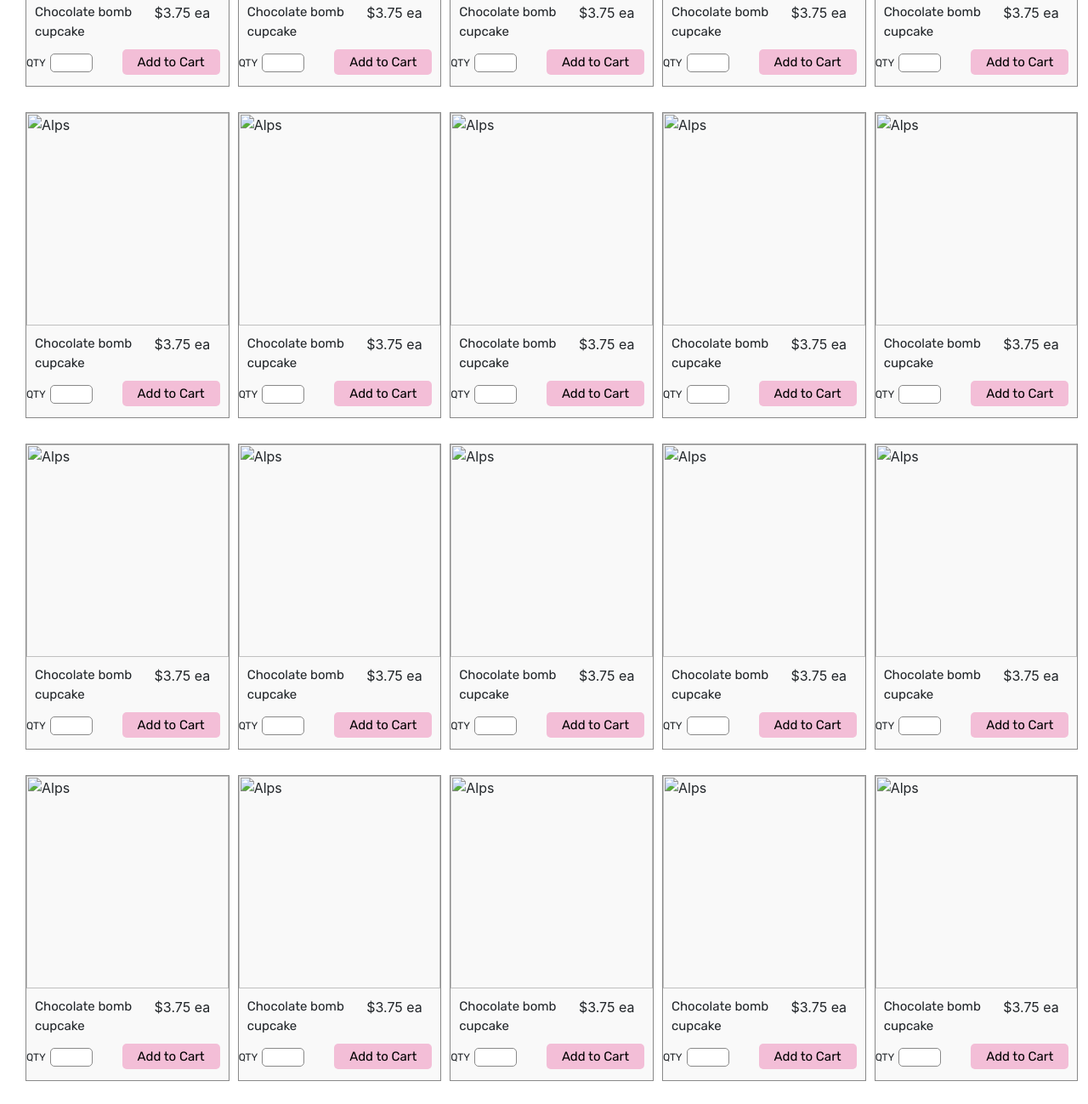
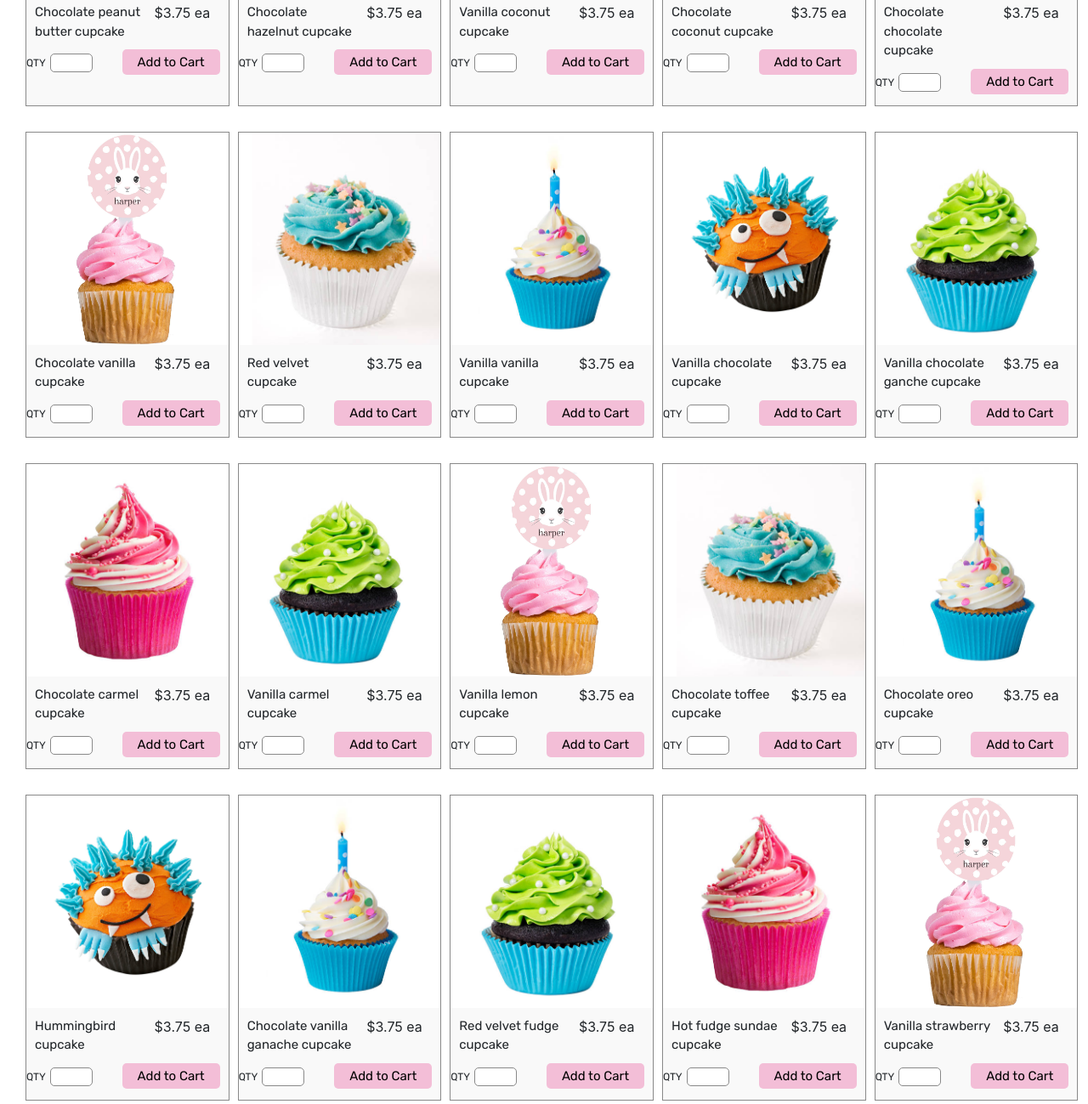
Before and after one commit to SeulgiH15/ux_ui_hw_final_project_group_5, a plain HTML site: page product_v1/index.html in a window 1280 px wide. Shown: the part 907-2206 px from the top of the page at 85% size. Drawn offline with nearby package versions, Linux system fonts and the light colour scheme.

Commit message:
v2 update
image update
update cart icon on nav bar
enlarged the logo size on nav bar

```diff
--- a/product_v1/css/index.css
+++ b/product_v1/css/index.css
@@ -14,7 +14,7 @@
 .logo {
     width: 20%;
     background-image: url(../images/logo3.png);
-    background-size: 40%;
+    background-size: 60%;
     background-repeat: no-repeat;
     background-position: center;
 }
@@ -38,6 +38,14 @@
     color: black;
 }
 
+.cart {
+    width: 20%;
+    margin-left: 75%;
+    background-image: url(../images/Cart.png);
+    background-repeat: no-repeat;
+    background-size: 18%;
+    background-position: center;
+}
 
 /*Title*/
 
@@ -88,7 +96,11 @@
 
 .dozen_img {
     width: 45%;
-    background-color: pink;
+    background-image: url(../images/dozen.png);
+    background-size: 100%;
+    background-repeat: no-repeat;
+    background-position: center;
+    margin-left: 5px;
 }
 
 .dozen_order {
--- a/product_v1/index.html
+++ b/product_v1/index.html
@@ -16,6 +16,7 @@
             <a href="#" class="active">About us</a>
             <a href="#" class="active">My orders</a>
           </div>
+          <div class="cart"></div>
         </div>
 
         <div class="title">
@@ -49,9 +50,9 @@
 
         <div class="card_section1">
           <div class="Product">
-            <img src="img_snowtops.jpg" alt="Alps">
+            <img src="images/Cupcake1.png" alt="Alps">
             <div class="cupcake_info">
-              <div class="name">Chocolate bomb cupcake</div>
+              <div class="name">Chocolate peanut butter cupcake</div>
               <div class="price">$3.75 ea</div>
             </div>
             <div class="order_button">
@@ -67,9 +68,9 @@
             </div>
           </div>
           <div class="Product">
-            <img src="img_snowtops.jpg" alt="Alps">
+            <img src="images/Cupcake2.png" alt="Alps">
             <div class="cupcake_info">
-              <div class="name">Chocolate bomb cupcake</div>
+              <div class="name">Chocolate hazelnut cupcake</div>
               <div class="price">$3.75 ea</div>
             </div>
             <div class="order_button">
@@ -85,9 +86,9 @@
             </div>
           </div>
           <div class="Product">
-            <img src="img_snowtops.jpg" alt="Alps">
+            <img src="images/Cupcake3.png" alt="Alps">
             <div class="cupcake_info">
-              <div class="name">Chocolate bomb cupcake</div>
+              <div class="name">Vanilla coconut cupcake</div>
               <div class="price">$3.75 ea</div>
             </div>
             <div class="order_button">
@@ -103,9 +104,9 @@
             </div>
           </div>
           <div class="Product">
-            <img src="img_snowtops.jpg" alt="Alps">
+            <img src="images/Cupcake4.png" alt="Alps">
             <div class="cupcake_info">
-              <div class="name">Chocolate bomb cupcake</div>
+              <div class="name">Chocolate coconut cupcake</div>
               <div class="price">$3.75 ea</div>
             </div>
             <div class="order_button">
@@ -121,9 +122,9 @@
             </div>
           </div>
           <div class="Product">
-            <img src="img_snowtops.jpg" alt="Alps">
+            <img src="images/Cupcake5.png" alt="Alps">
             <div class="cupcake_info">
-              <div class="name">Chocolate bomb cupcake</div>
+              <div class="name">Chocolate chocolate cupcake</div>
               <div class="price">$3.75 ea</div>
             </div>
             <div class="order_button">
@@ -143,9 +144,9 @@
 
         <div class="card_section2">
           <div class="Product">
-            <img src="img_snowtops.jpg" alt="Alps">
+            <img src="images/Cupcake6.png" alt="Alps">
             <div class="cupcake_info">
-              <div class="name">Chocolate bomb cupcake</div>
+              <div class="name">Chocolate vanilla cupcake</div>
               <div class="price">$3.75 ea</div>
             </div>
             <div class="order_button">
@@ -161,9 +162,9 @@
             </div>
           </div>
           <div class="Product">
-            <img src="img_snowtops.jpg" alt="Alps">
+            <img src="images/Cupcake5.png" alt="Alps">
             <div class="cupcake_info">
-              <div class="name">Chocolate bomb cupcake</div>
+              <div class="name">Red velvet cupcake</div>
               <div class="price">$3.75 ea</div>
             </div>
             <div class="order_button">
@@ -179,9 +180,9 @@
             </div>
           </div>
           <div class="Product">
-            <img src="img_snowtops.jpg" alt="Alps">
+            <img src="images/Cupcake1.png" alt="Alps">
             <div class="cupcake_info">
-              <div class="name">Chocolate bomb cupcake</div>
+              <div class="name">Vanilla vanilla cupcake</div>
               <div class="price">$3.75 ea</div>
             </div>
             <div class="order_button">
@@ -197,9 +198,9 @@
             </div>
           </div>
           <div class="Product">
-            <img src="img_snowtops.jpg" alt="Alps">
+            <img src="images/Cupcake2.png" alt="Alps">
             <div class="cupcake_info">
-              <div class="name">Chocolate bomb cupcake</div>
+              <div class="name">Vanilla chocolate cupcake</div>
               <div class="price">$3.75 ea</div>
             </div>
             <div class="order_button">
@@ -215,9 +216,9 @@
             </div>
           </div>
           <div class="Product">
-            <img src="img_snowtops.jpg" alt="Alps">
+            <img src="images/Cupcake3.png" alt="Alps">
             <div class="cupcake_info">
-              <div class="name">Chocolate bomb cupcake</div>
+              <div class="name">Vanilla chocolate ganche cupcake</div>
               <div class="price">$3.75 ea</div>
             </div>
             <div class="order_button">
@@ -238,9 +239,9 @@
 
         <div class="card_section3">
           <div class="Product">
-            <img src="img_snowtops.jpg" alt="Alps">
+            <img src="images/Cupcake4.png" alt="Alps">
             <div class="cupcake_info">
-              <div class="name">Chocolate bomb cupcake</div>
+              <div class="name">Chocolate carmel cupcake</div>
               <div class="price">$3.75 ea</div>
             </div>
             <div class="order_button">
@@ -256,9 +257,9 @@
             </div>
           </div>
           <div class="Product">
-            <img src="img_snowtops.jpg" alt="Alps">
+            <img src="images/Cupcake3.png" alt="Alps">
             <div class="cupcake_info">
-              <div class="name">Chocolate bomb cupcake</div>
+              <div class="name">Vanilla carmel cupcake</div>
               <div class="price">$3.75 ea</div>
             </div>
             <div class="order_button">
@@ -274,9 +275,9 @@
             </div>
           </div>
           <div class="Product">
-            <img src="img_snowtops.jpg" alt="Alps">
+            <img src="images/Cupcake6.png" alt="Alps">
             <div class="cupcake_info">
-              <div class="name">Chocolate bomb cupcake</div>
+              <div class="name">Vanilla lemon cupcake</div>
               <div class="price">$3.75 ea</div>
             </div>
             <div class="order_button">
@@ -292,9 +293,9 @@
             </div>
           </div>
           <div class="Product">
-            <img src="img_snowtops.jpg" alt="Alps">
+            <img src="images/Cupcake5.png" alt="Alps">
             <div class="cupcake_info">
-              <div class="name">Chocolate bomb cupcake</div>
+              <div class="name">Chocolate toffee cupcake</div>
               <div class="price">$3.75 ea</div>
             </div>
             <div class="order_button">
@@ -310,9 +311,9 @@
             </div>
           </div>
           <div class="Product">
-            <img src="img_snowtops.jpg" alt="Alps">
+            <img src="images/Cupcake1.png" alt="Alps">
             <div class="cupcake_info">
-              <div class="name">Chocolate bomb cupcake</div>
+              <div class="name">Chocolate oreo cupcake</div>
               <div class="price">$3.75 ea</div>
             </div>
             <div class="order_button">
@@ -333,9 +334,9 @@
 
         <div class="card_section4">
           <div class="Product">
-            <img src="img_snowtops.jpg" alt="Alps">
+            <img src="images/Cupcake2.png" alt="Alps">
             <div class="cupcake_info">
-              <div class="name">Chocolate bomb cupcake</div>
+              <div class="name">Hummingbird cupcake</div>
               <div class="price">$3.75 ea</div>
             </div>
             <div class="order_button">
@@ -351,9 +352,9 @@
             </div>
           </div>
           <div class="Product">
-            <img src="img_snowtops.jpg" alt="Alps">
+            <img src="images/Cupcake1.png" alt="Alps">
             <div class="cupcake_info">
-              <div class="name">Chocolate bomb cupcake</div>
+              <div class="name">Chocolate vanilla ganache cupcake</div>
               <div class="price">$3.75 ea</div>
             </div>
             <div class="order_button">
@@ -369,9 +370,9 @@
             </div>
           </div>
           <div class="Product">
-            <img src="img_snowtops.jpg" alt="Alps">
+            <img src="images/Cupcake3.png" alt="Alps">
             <div class="cupcake_info">
-              <div class="name">Chocolate bomb cupcake</div>
+              <div class="name">Red velvet fudge cupcake</div>
               <div class="price">$3.75 ea</div>
             </div>
             <div class="order_button">
@@ -387,9 +388,9 @@
             </div>
           </div>
           <div class="Product">
-            <img src="img_snowtops.jpg" alt="Alps">
+            <img src="images/Cupcake4.png" alt="Alps">
             <div class="cupcake_info">
-              <div class="name">Chocolate bomb cupcake</div>
+              <div class="name">Hot fudge sundae cupcake</div>
               <div class="price">$3.75 ea</div>
             </div>
             <div class="order_button">
@@ -405,9 +406,9 @@
             </div>
           </div>
           <div class="Product">
-            <img src="img_snowtops.jpg" alt="Alps">
+            <img src="images/Cupcake6.png" alt="Alps">
             <div class="cupcake_info">
-              <div class="name">Chocolate bomb cupcake</div>
+              <div class="name">Vanilla strawberry cupcake</div>
               <div class="price">$3.75 ea</div>
             </div>
             <div class="order_button">
```
Also changed, not shown: product_v1/images/Cart.png (added), product_v1/images/Cupcake1.png (added), product_v1/images/Cupcake2.png (added), product_v1/images/Cupcake3.png (added), product_v1/images/Cupcake4.png (added), product_v1/images/Cupcake5.png (added), product_v1/images/Cupcake6.png (added), product_v1/images/dozen.png (added), 2 other files.
